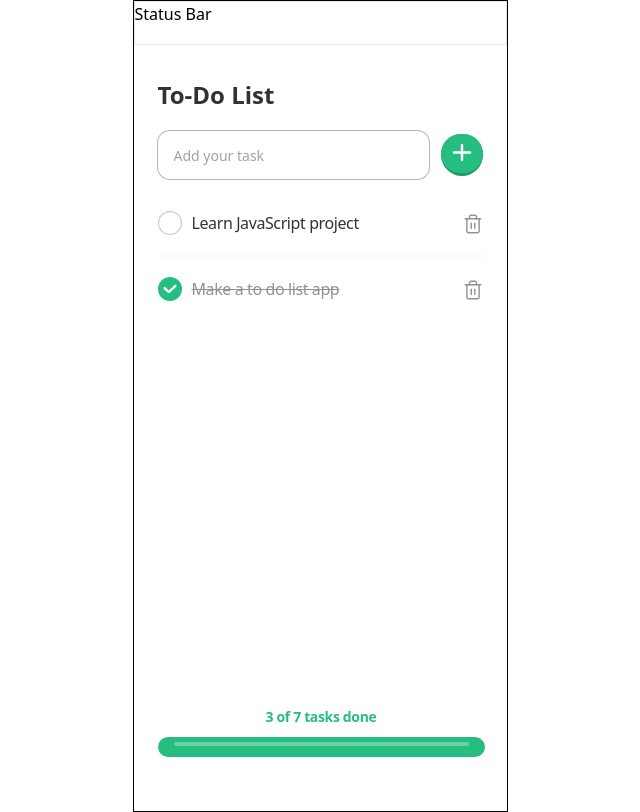
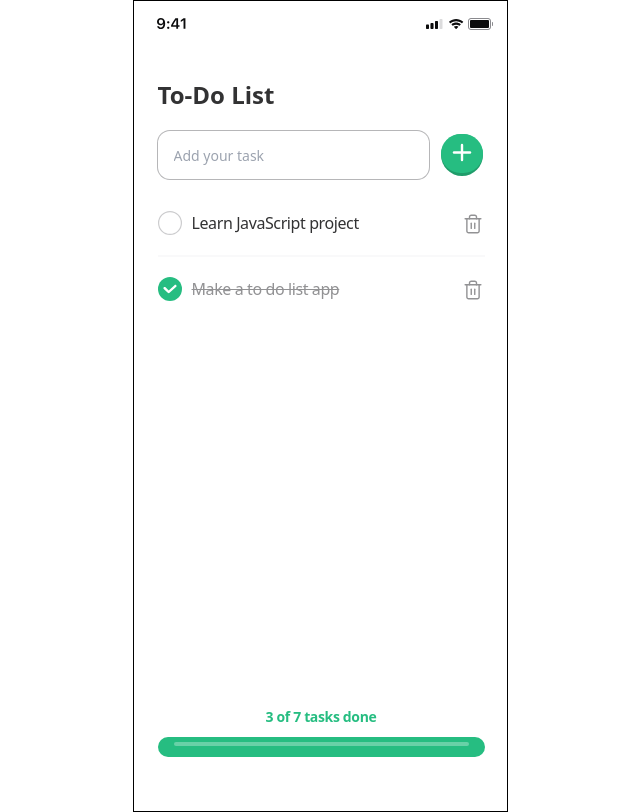
Before and after one commit to hannaxannah/roubit-dev-assignment, a Next.js app: page /todolist in a window 1280 px wide. Shown: the whole page, without its empty margins (320-960 px from the left). Built offline with nearby package versions, Linux system fonts and the light colour scheme.

Commit message:
layout 개선

```diff
--- a/src/app/layout.tsx
+++ b/src/app/layout.tsx
@@ -16,10 +16,134 @@ export default function RootLayout({
 }>) {
   return (
     <html lang="en">
-      <body className="w-[23.438rem] h-[50.75rem] m-auto border-[1px] border-solid border-black">
+      <body className="w-[375px] h-[812px] m-auto border-[1px] border-solid border-black">
         {/* Status Bar */}
-        <div className="w-100vw h-[2.75rem] border-[1px] border-solid border-blue">
-          Status Bar
+        <div className="w-100vw h-[44px] flex justify-between">
+          {/* Time / Light */}
+          <div className="w-[54px] h-[21px] mt-[12px] mb-[11px] ml-[21px] py-[3px] flex items-center">
+            <svg
+              xmlns="http://www.w3.org/2000/svg"
+              width="33"
+              height="15"
+              viewBox="0 0 33 15"
+              fill="none"
+            >
+              <path
+                d="M5.86719 13.0889C8.55518 13.0889 10.1519 10.9868 10.1519 7.42725C10.1519 6.08691 9.89551 4.95898 9.40479 4.0874C8.69434 2.73242 7.47119 2 5.92578 2C3.62598 2 2 3.54541 2 5.71338C2 7.74951 3.46484 9.229 5.479 9.229C6.7168 9.229 7.72021 8.65039 8.21826 7.64697H8.24023C8.24023 7.64697 8.26953 7.64697 8.27686 7.64697C8.2915 7.64697 8.34277 7.64697 8.34277 7.64697C8.34277 10.064 7.42725 11.5068 5.88184 11.5068C4.97363 11.5068 4.27051 11.0088 4.02881 10.2104H2.14648C2.46143 11.9463 3.93359 13.0889 5.86719 13.0889ZM5.93311 7.72754C4.71729 7.72754 3.85303 6.86328 3.85303 5.65479C3.85303 4.47559 4.76123 3.57471 5.94043 3.57471C7.11963 3.57471 8.02783 4.49023 8.02783 5.68408C8.02783 6.86328 7.1416 7.72754 5.93311 7.72754Z"
+                fill="#0C0C0D"
+              />
+              <path
+                d="M13.243 12.9863C13.9388 12.9863 14.4148 12.4883 14.4148 11.8291C14.4148 11.1626 13.9388 10.6719 13.243 10.6719C12.5545 10.6719 12.0711 11.1626 12.0711 11.8291C12.0711 12.4883 12.5545 12.9863 13.243 12.9863ZM13.243 7.49316C13.9388 7.49316 14.4148 7.00244 14.4148 6.34326C14.4148 5.67676 13.9388 5.18604 13.243 5.18604C12.5545 5.18604 12.0711 5.67676 12.0711 6.34326C12.0711 7.00244 12.5545 7.49316 13.243 7.49316Z"
+                fill="#0C0C0D"
+              />
+              <path
+                d="M21.2706 12.8325H23.0797V10.8623H24.5079V9.26562H23.0797V2.26367H20.4137C18.546 5.07617 17.0592 7.42725 16.107 9.17773V10.8623H21.2706V12.8325ZM17.8575 9.19971C19.088 7.03174 20.1866 5.2959 21.1974 3.80176H21.2999V9.30957H17.8575V9.19971Z"
+                fill="#0C0C0D"
+              />
+              <path
+                d="M28.5365 12.8325H30.4262V2.26367H28.5438L25.7826 4.19727V6.01367L28.412 4.16797H28.5365V12.8325Z"
+                fill="#0C0C0D"
+              />
+            </svg>
+          </div>
+          {/* Status Icons */}
+          <div className="flex items-center gap-[4px] mt-[16px] mb-[14px] mr-[14px]">
+            {/* Network Signal / Light */}
+            <svg
+              xmlns="http://www.w3.org/2000/svg"
+              width="20"
+              height="14"
+              viewBox="0 0 20 14"
+              fill="none"
+            >
+              <path
+                fill-rule="evenodd"
+                clip-rule="evenodd"
+                d="M12 4H13C13.5523 4 14 4.44772 14 5V11C14 11.5523 13.5523 12 13 12H12C11.4477 12 11 11.5523 11 11V5C11 4.44772 11.4477 4 12 4Z"
+                fill="#D1D1D6"
+              />
+              <path
+                fill-rule="evenodd"
+                clip-rule="evenodd"
+                d="M7.5 6H8.5C9.05228 6 9.5 6.44772 9.5 7V11C9.5 11.5523 9.05228 12 8.5 12H7.5C6.94772 12 6.5 11.5523 6.5 11V7C6.5 6.44772 6.94772 6 7.5 6Z"
+                fill="#D1D1D6"
+              />
+              <path
+                fill-rule="evenodd"
+                clip-rule="evenodd"
+                d="M3 7.5H4C4.55228 7.5 5 7.94772 5 8.5V11C5 11.5523 4.55228 12 4 12H3C2.44772 12 2 11.5523 2 11V8.5C2 7.94772 2.44772 7.5 3 7.5Z"
+                fill="#D1D1D6"
+              />
+              <path
+                fill-rule="evenodd"
+                clip-rule="evenodd"
+                d="M16.5 2H17.5C18.0523 2 18.5 2.44772 18.5 3V11C18.5 11.5523 18.0523 12 17.5 12H16.5C15.9477 12 15.5 11.5523 15.5 11V3C15.5 2.44772 15.9477 2 16.5 2Z"
+                fill="#3C3C43"
+                fill-opacity="0.18"
+              />
+              <path
+                fill-rule="evenodd"
+                clip-rule="evenodd"
+                d="M12 4H13C13.5523 4 14 4.44772 14 5V11C14 11.5523 13.5523 12 13 12H12C11.4477 12 11 11.5523 11 11V5C11 4.44772 11.4477 4 12 4Z"
+                fill="#0C0C0D"
+              />
+              <path
+                fill-rule="evenodd"
+                clip-rule="evenodd"
+                d="M7.5 6H8.5C9.05228 6 9.5 6.44772 9.5 7V11C9.5 11.5523 9.05228 12 8.5 12H7.5C6.94772 12 6.5 11.5523 6.5 11V7C6.5 6.44772 6.94772 6 7.5 6Z"
+                fill="#0C0C0D"
+              />
+              <path
+                fill-rule="evenodd"
+                clip-rule="evenodd"
+                d="M3 7.5H4C4.55228 7.5 5 7.94772 5 8.5V11C5 11.5523 4.55228 12 4 12H3C2.44772 12 2 11.5523 2 11V8.5C2 7.94772 2.44772 7.5 3 7.5Z"
+                fill="#0C0C0D"
+              />
+            </svg>
+            {/* WiFi Signal / Light */}
+            <svg
+              xmlns="http://www.w3.org/2000/svg"
+              width="16"
+              height="14"
+              viewBox="0 0 16 14"
+              fill="none"
+            >
+              <path
+                d="M8.13271 8.93945C8.77221 8.93945 9.39359 9.1075 9.94111 9.42792L10.1629 9.55775C10.3311 9.65617 10.3607 9.88652 10.2228 10.024L8.32873 11.9129C8.21239 12.0289 8.02376 12.0289 7.90742 11.9129L6.02551 10.0362C5.88823 9.89927 5.91684 9.67009 6.0836 9.57094L6.30295 9.44051C6.85549 9.11198 7.48477 8.93945 8.13271 8.93945Z"
+                fill="#0C0C0D"
+              />
+              <path
+                d="M8.13267 5.46973C9.7235 5.46973 11.2509 5.99747 12.4952 6.97479L12.6711 7.11291C12.8113 7.22303 12.8236 7.43052 12.6974 7.55636L11.5666 8.684C11.462 8.7883 11.2965 8.80028 11.1779 8.71214L11.0401 8.60969C10.1997 7.98511 9.18633 7.65008 8.13267 7.65008C7.07251 7.65008 6.05323 7.98928 5.21005 8.62103L5.07207 8.72441C4.95346 8.81327 4.78737 8.80157 4.68247 8.69696L3.5521 7.56974C3.42618 7.44417 3.43813 7.2372 3.57769 7.12687L3.75254 6.98864C4.99979 6.00261 6.53416 5.46973 8.13267 5.46973Z"
+                fill="#0C0C0D"
+              />
+              <path
+                d="M8.13272 2C10.6574 2 13.0717 2.89057 14.9828 4.52294L15.1459 4.66228C15.2777 4.77488 15.2855 4.97558 15.1627 5.09797L14.0356 6.22195C13.9264 6.33084 13.7519 6.33847 13.6336 6.23952L13.494 6.12283C11.9894 4.86472 10.1035 4.18035 8.13272 4.18035C6.15517 4.18035 4.26327 4.86943 2.75641 6.13541L2.6168 6.2527C2.4985 6.3521 2.32359 6.34466 2.2142 6.23557L1.08726 5.11176C0.964693 4.98954 0.972236 4.78918 1.10365 4.67646L1.26614 4.53708C3.17953 2.89589 5.60056 2 8.13272 2Z"
+                fill="#0C0C0D"
+              />
+            </svg>
+            {/* Battery Signal / Light */}
+            <svg
+              xmlns="http://www.w3.org/2000/svg"
+              width="25"
+              height="14"
+              viewBox="0 0 25 14"
+              fill="none"
+            >
+              <path
+                d="M24 5C24.5523 5 25 5.44772 25 6V8C25 8.55228 24.5523 9 24 9V5Z"
+                fill="#3C3C43"
+                fill-opacity="0.6"
+              />
+              <path
+                fill-rule="evenodd"
+                clip-rule="evenodd"
+                d="M3 1H20C21.6569 1 23 2.34315 23 4V10C23 11.6569 21.6569 13 20 13H3C1.34315 13 0 11.6569 0 10V4C0 2.34315 1.34315 1 3 1ZM3 2C1.89543 2 1 2.89543 1 4V10C1 11.1046 1.89543 12 3 12H20C21.1046 12 22 11.1046 22 10V4C22 2.89543 21.1046 2 20 2H3Z"
+                fill="#3C3C43"
+                fill-opacity="0.6"
+              />
+              <rect x="2" y="3" width="19" height="8" rx="1" fill="#0C0C0D" />
+            </svg>
+          </div>
         </div>
         {children}
       </body>
--- /dev/null
+++ b/src/app/todolist/todolist.module.css
@@ -0,0 +1,5 @@
+.checkbox {
+  appearance: none;
+  -webkit-appearance: none;
+  -moz-appearance: none;
+}
```
Also changed, not shown: 1 other file (tests, documents, lock files or other folders).
